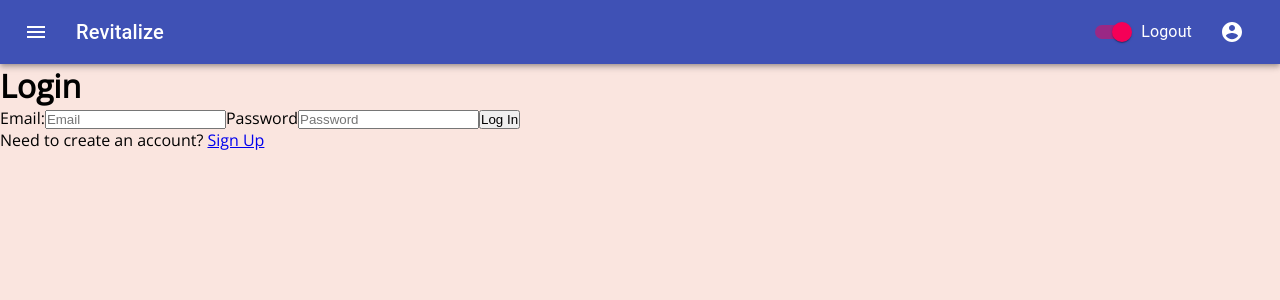
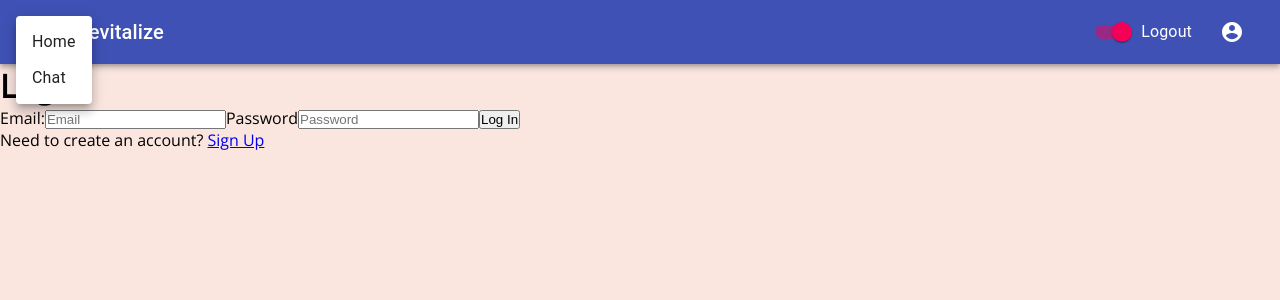
Before and after one commit to Latinobull/Revitalize, a React (Create React App) app in the folder client/: page /login in a window 1280 px wide. Both pictures are taken after a click on the button 36 px from the left and 32 px from the top of the page. Shown: the top 300 px of the page. Built offline with nearby package versions, Linux system fonts and the light colour scheme; no server answers.

Commit message:
adding links to the pages in the app bar

```diff
--- a/client/src/component/Appbar/index.js
+++ b/client/src/component/Appbar/index.js
@@ -11,9 +11,9 @@ import FormControlLabel from '@material-ui/core/FormControlLabel';
 import FormGroup from '@material-ui/core/FormGroup';
 import MenuItem from '@material-ui/core/MenuItem';
 import Menu from '@material-ui/core/Menu';
+import { Link } from '@material-ui/core';
 
-
-const useStyles = makeStyles((theme) => ({
+const useStyles = makeStyles(theme => ({
   root: {
     flexGrow: 1,
   },
@@ -29,13 +29,15 @@ export default function Appbar() {
   const classes = useStyles();
   const [auth, setAuth] = React.useState(true);
   const [anchorEl, setAnchorEl] = React.useState(null);
+  const [anchorElHome, setAnchorElHome] = React.useState(null);
+  const openHome = Boolean(anchorElHome);
   const open = Boolean(anchorEl);
 
-  const handleChange = (event) => {
+  const handleChange = event => {
     setAuth(event.target.checked);
   };
 
-  const handleMenu = (event) => {
+  const handleMenu = event => {
     setAnchorEl(event.currentTarget);
   };
 
@@ -43,22 +45,68 @@ export default function Appbar() {
     setAnchorEl(null);
   };
 
+  const handleMenuHome = event => {
+    setAnchorElHome(event.currentTarget);
+  };
+
+  const handleCloseHome = event => {
+    setAnchorElHome(null);
+  };
+
   return (
     <div className={classes.root}>
-      <FormGroup>
-      </FormGroup>
+      <FormGroup></FormGroup>
       <AppBar position="static">
         <Toolbar>
-          <IconButton edge="start" className={classes.menuButton} color="inherit" aria-label="menu">
+          <IconButton
+            edge="start"
+            className={classes.menuButton}
+            color="inherit"
+            onClick={handleMenuHome}
+            aria-label="menu"
+          >
             <MenuIcon />
           </IconButton>
+          <Menu
+            id="menu-appbar"
+            anchorEl={anchorElHome}
+            anchorOrigin={{
+              vertical: 'top',
+              horizontal: 'right',
+            }}
+            keepMounted
+            transformOrigin={{
+              vertical: 'top',
+              horizontal: 'right',
+            }}
+            open={openHome}
+            onClose={handleCloseHome}
+          >
+            <MenuItem onClick={handleCloseHome}>
+              <Link href="/" color="inherit">
+                Home
+              </Link>
+            </MenuItem>
+            <MenuItem onClick={handleCloseHome}>
+              <Link href="/chat" color="inherit">
+                Chat
+              </Link>
+            </MenuItem>
+          </Menu>
+
           <Typography variant="h6" className={classes.title}>
             Revitalize
           </Typography>
           <FormControlLabel
-          control={<Switch checked={auth} onChange={handleChange} aria-label="login switch" />}
-          label={auth ? 'Logout' : 'Login'}
-        />
+            control={
+              <Switch
+                checked={auth}
+                onChange={handleChange}
+                aria-label="login switch"
+              />
+            }
+            label={auth ? 'Logout' : 'Login'}
+          />
           {auth && (
             <div>
               <IconButton
```
